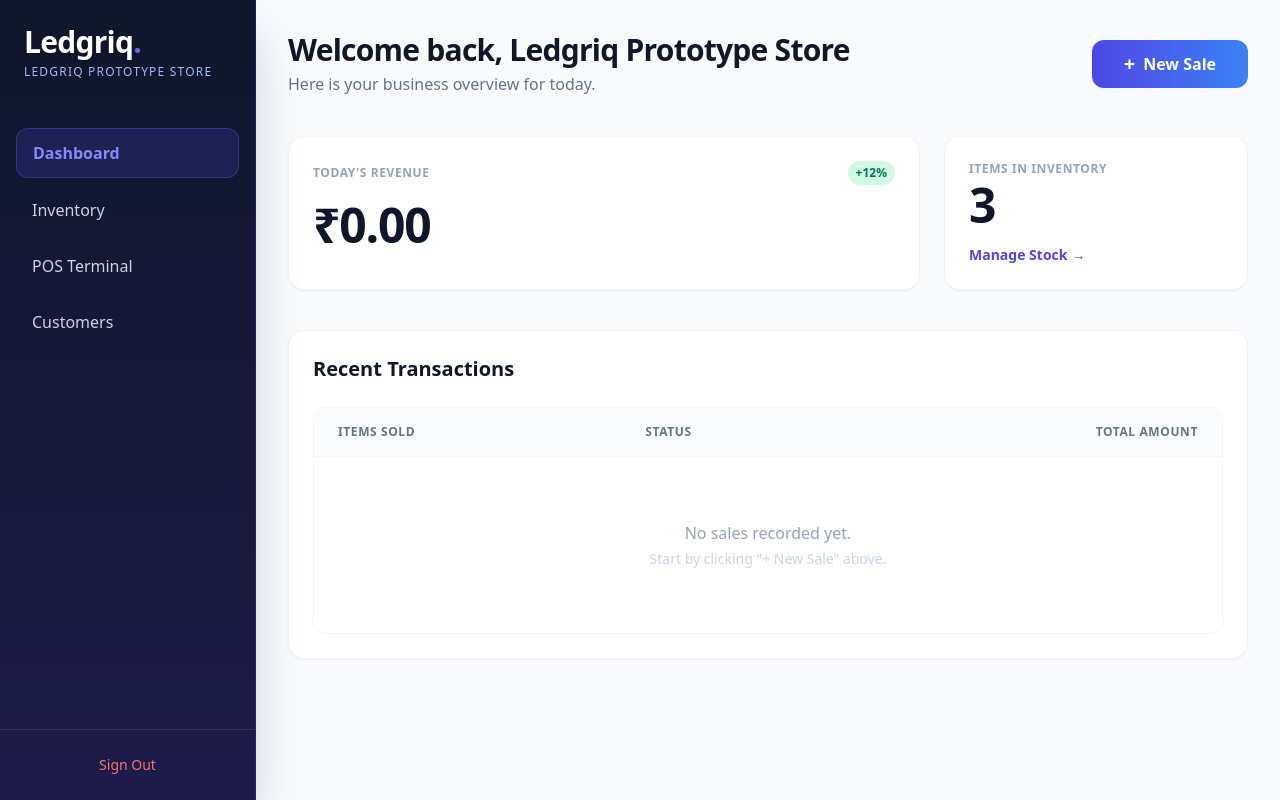
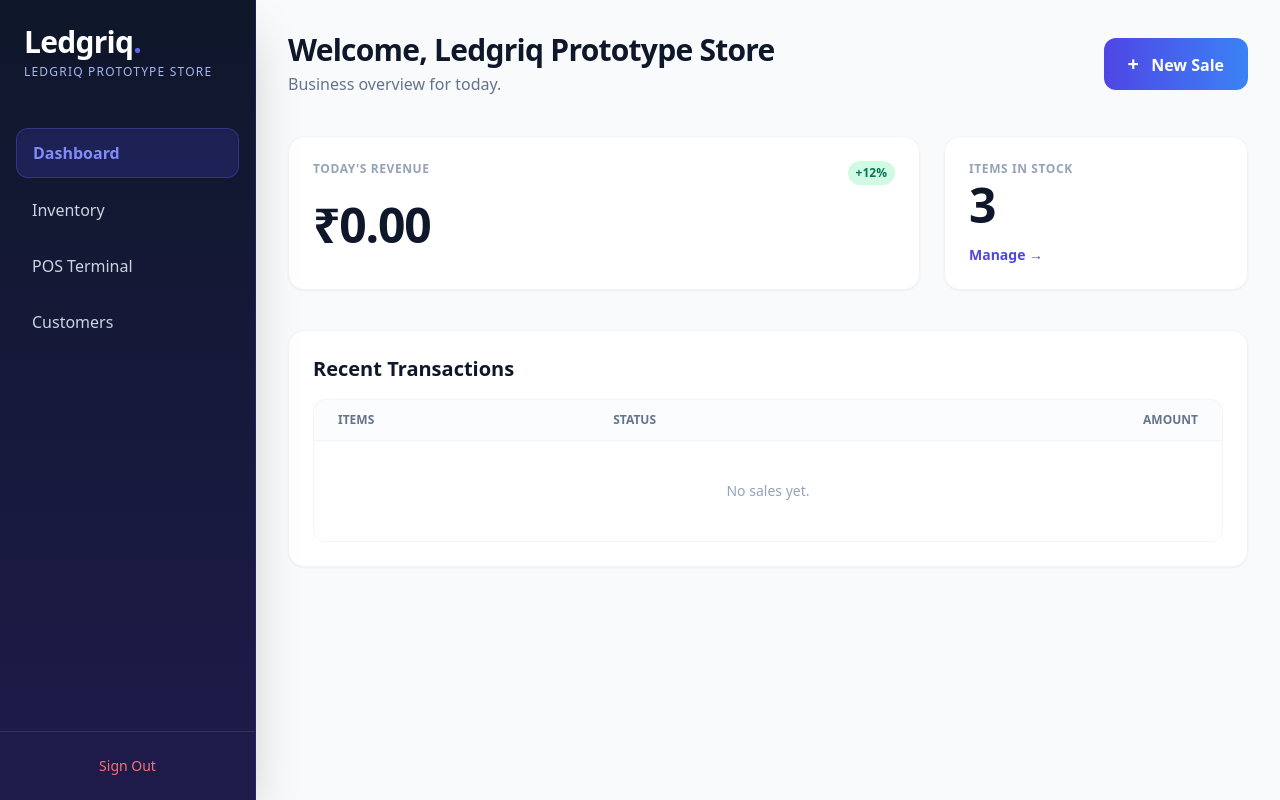
Before and after one commit to gourabsmp/ledgriq-pos, a Flask app: page /dashboard in a window 1280 px wide. Run offline with Flask 3, Linux system fonts and the light colour scheme; the visitor is signed in with stand-in values (Sample User, id 1); some libraries are stand-ins or nearby versions.

Commit message:
Update dashboard.html

```diff
--- a/templates/dashboard.html
+++ b/templates/dashboard.html
@@ -1,154 +1,78 @@
 <!DOCTYPE html>
 <html lang="en">
-
 <head>
     <meta charset="UTF-8">
     <meta name="viewport" content="width=device-width, initial-scale=1.0">
-	<title>Ledgriq Dashboard</title>
+    <title>Dashboard - Ledgriq</title>
     <script src="https://cdn.tailwindcss.com"></script>
-	<style>
-		/* Custom scrollbar for a cleaner look */
-		::-webkit-scrollbar {
-			width: 6px;
-			height: 6px;
-		}
+    <style>::-webkit-scrollbar { display: none; }</style>
+</head>
+<body class="bg-slate-50 flex h-screen font-sans text-slate-800 antialiased">
 
-		::-webkit-scrollbar-track {
-			background: transparent;
-		}
-
-		::-webkit-scrollbar-thumb {
-			background: #cbd5e1;
-			border-radius: 10px;
-		}
-
-		::-webkit-scrollbar-thumb:hover {
-			background: #94a3b8;
-		}
-	</style>
-</head>
-
-<body
-	class="bg-slate-50 flex h-screen font-sans text-slate-800 antialiased selection:bg-indigo-100 selection:text-indigo-900">
-
-	<aside
-		class="w-64 bg-gradient-to-b from-slate-900 to-indigo-950 text-slate-300 flex flex-col hidden md:flex shadow-2xl z-20 border-r border-indigo-900/50">
+    <aside class="w-64 bg-gradient-to-b from-slate-900 to-indigo-950 text-slate-300 hidden md:flex flex-col shadow-2xl z-20 border-r border-indigo-900/50">
         <div class="p-6">
-			<h1 class="text-3xl font-black tracking-tight text-white drop-shadow-md">Ledgriq<span
-					class="text-indigo-500">.</span></h1>
-			<p class="text-indigo-300 text-xs font-medium mt-1 uppercase tracking-widest truncate">{{
-				shop_name }}</p>
+            <h1 class="text-3xl font-black tracking-tight text-white drop-shadow-md">Ledgriq<span class="text-indigo-500">.</span></h1>
+            <p class="text-indigo-300 text-xs font-medium mt-1 uppercase tracking-widest truncate">{{ shop_name }}</p>
         </div>
         <nav class="flex-1 px-4 space-y-2 mt-6">
-			<a href="/dashboard"
-				class="block px-4 py-3 bg-indigo-600/20 text-indigo-400 border border-indigo-500/30 rounded-xl font-semibold shadow-inner transition-all">Dashboard</a>
-			<a href="/inventory"
-				class="block px-4 py-3 hover:bg-white/5 hover:text-white rounded-xl transition-all duration-200">Inventory</a>
-			<a href="/pos"
-				class="block px-4 py-3 hover:bg-white/5 hover:text-white rounded-xl transition-all duration-200">POS
-				Terminal</a>
-			<a href="/customers"
-				class="block px-4 py-3 hover:bg-white/5 hover:text-white rounded-xl transition-all duration-200">Customers</a>
+            <a href="/dashboard" class="block px-4 py-3 bg-indigo-600/20 text-indigo-400 border border-indigo-500/30 rounded-xl font-semibold shadow-inner transition-all">Dashboard</a>
+            <a href="/inventory" class="block px-4 py-3 hover:bg-white/5 hover:text-white rounded-xl transition-all">Inventory</a>
+            <a href="/pos" class="block px-4 py-3 hover:bg-white/5 hover:text-white rounded-xl transition-all">POS Terminal</a>
+            <a href="/customers" class="block px-4 py-3 hover:bg-white/5 hover:text-white rounded-xl transition-all">Customers</a>
         </nav>
         <div class="p-4 border-t border-white/10">
-			<a href="/logout"
-				class="block w-full text-center px-4 py-2 text-red-400 hover:text-white hover:bg-red-500/20 border border-transparent hover:border-red-500/50 rounded-xl font-medium transition-all duration-200 text-sm">Sign
-				Out</a>
+            <a href="/logout" class="block w-full text-center px-4 py-2 text-red-400 hover:text-white hover:bg-red-500/20 rounded-xl font-medium transition-all text-sm">Sign Out</a>
         </div>
     </aside>
 
-	<main class="flex-1 p-8 overflow-y-auto">
-		<header class="flex justify-between items-center mb-10">
+    <main class="flex-1 p-4 md:p-8 overflow-y-auto mb-20 md:mb-0">
+        <header class="flex flex-col md:flex-row justify-between items-start md:items-center mb-6 md:mb-10 gap-4">
             <div>
-				<h2 class="text-3xl font-extrabold text-slate-900 tracking-tight">Welcome back, {{
-					shop_name }}</h2>
-				<p class="text-slate-500 mt-1 font-medium">Here is your business overview for today.</p>
+                <h2 class="text-2xl md:text-3xl font-extrabold text-slate-900 tracking-tight">Welcome, {{ shop_name }}</h2>
+                <p class="text-slate-500 mt-1 text-sm md:text-base font-medium">Business overview for today.</p>
             </div>
-
-			<a href="/pos"
-				class="group relative inline-flex items-center justify-center px-8 py-3 font-bold text-white transition-all duration-200 bg-gradient-to-r from-indigo-600 to-blue-500 font-pj rounded-xl focus:outline-none focus:ring-2 focus:ring-offset-2 focus:ring-indigo-600 hover:scale-105 hover:shadow-lg hover:shadow-indigo-500/30 active:scale-95">
-				<span
-					class="mr-2 text-xl leading-none transition-transform group-hover:rotate-90">+</span>
-				New Sale
+            <a href="/pos" class="w-full md:w-auto text-center px-6 py-3 font-bold text-white transition-all duration-200 bg-gradient-to-r from-indigo-600 to-blue-500 rounded-xl hover:shadow-lg hover:shadow-indigo-500/30">
+                <span class="mr-2 text-xl">+</span> New Sale
             </a>
         </header>
 
-		<div class="grid grid-cols-1 md:grid-cols-3 gap-6">
-
-			<div
-				class="bg-white p-6 rounded-2xl shadow-sm border border-slate-100 md:col-span-2 hover:shadow-md transition-shadow duration-300">
-				<div class="flex items-center justify-between mb-4">
-					<h3 class="text-slate-400 text-xs font-bold uppercase tracking-wider">Today's
-						Revenue</h3>
-					<span
-						class="bg-emerald-100 text-emerald-700 text-xs font-bold px-2 py-1 rounded-full">+12%</span>
+        <div class="grid grid-cols-1 md:grid-cols-3 gap-4 md:gap-6">
+            <div class="bg-white p-5 md:p-6 rounded-2xl shadow-sm border border-slate-100 md:col-span-2">
+                <div class="flex justify-between mb-2 md:mb-4">
+                    <h3 class="text-slate-400 text-[10px] md:text-xs font-bold uppercase tracking-wider">Today's Revenue</h3>
+                    <span class="bg-emerald-100 text-emerald-700 text-[10px] md:text-xs font-bold px-2 py-1 rounded-full">+12%</span>
                 </div>
-				<p class="text-5xl font-black text-slate-900 tracking-tight">₹{{ "%.2f"|format(revenue)
-					}}</p>
+                <p class="text-4xl md:text-5xl font-black text-slate-900 tracking-tight">₹{{ "%.2f"|format(revenue) }}</p>
             </div>
 
-			<div
-				class="bg-white p-6 rounded-2xl shadow-sm border border-slate-100 hover:shadow-md transition-shadow duration-300 flex flex-col justify-between">
-				<h3 class="text-slate-400 text-xs font-bold uppercase tracking-wider mb-1">Items in
-					Inventory</h3>
-				<p class="text-5xl font-black text-slate-900 tracking-tight">{{ count }}</p>
-				<a href="/inventory"
-					class="text-sm text-indigo-600 hover:text-indigo-800 hover:underline mt-4 inline-block font-semibold flex items-center">
-					Manage Stock <span
-						class="ml-1 transition-transform group-hover:translate-x-1">→</span>
-				</a>
+            <div class="bg-white p-5 md:p-6 rounded-2xl shadow-sm border border-slate-100 flex flex-col justify-between">
+                <h3 class="text-slate-400 text-[10px] md:text-xs font-bold uppercase tracking-wider mb-1">Items in Stock</h3>
+                <p class="text-4xl md:text-5xl font-black text-slate-900 tracking-tight">{{ count }}</p>
+                <a href="/inventory" class="text-sm text-indigo-600 hover:text-indigo-800 font-semibold mt-4">Manage →</a>
             </div>
 
-			<div class="bg-white p-6 rounded-2xl shadow-sm border border-slate-100 md:col-span-3 mt-4">
-				<h3 class="text-xl font-bold text-slate-900 mb-6">Recent Transactions</h3>
-
-				<div class="overflow-hidden rounded-xl border border-slate-100">
+            <div class="bg-white p-4 md:p-6 rounded-2xl shadow-sm border border-slate-100 md:col-span-3 mt-2 md:mt-4">
+                <h3 class="text-lg md:text-xl font-bold text-slate-900 mb-4">Recent Transactions</h3>
+                <div class="overflow-x-auto rounded-xl border border-slate-100">
                     <table class="min-w-full divide-y divide-slate-100">
                         <thead class="bg-slate-50/50">
                             <tr>
-								<th
-									class="px-6 py-4 text-left text-xs font-bold text-slate-500 uppercase tracking-wider">
-									Items Sold</th>
-								<th
-									class="px-6 py-4 text-left text-xs font-bold text-slate-500 uppercase tracking-wider">
-									Status</th>
-								<th
-									class="px-6 py-4 text-right text-xs font-bold text-slate-500 uppercase tracking-wider">
-									Total Amount</th>
+                                <th class="px-4 md:px-6 py-3 text-left text-[10px] md:text-xs font-bold text-slate-500 uppercase">Items</th>
+                                <th class="px-4 md:px-6 py-3 text-left text-[10px] md:text-xs font-bold text-slate-500 uppercase">Status</th>
+                                <th class="px-4 md:px-6 py-3 text-right text-[10px] md:text-xs font-bold text-slate-500 uppercase">Amount</th>
                             </tr>
                         </thead>
                         <tbody class="bg-white divide-y divide-slate-50">
                             {% if sales %}
                                 {% for sale in sales %}
-							<tr class="hover:bg-slate-50/80 transition-colors duration-150">
-								<td
-									class="px-6 py-4 whitespace-nowrap text-sm font-medium text-slate-700">
-									{{ sale.items }} units</td>
-								<td class="px-6 py-4 whitespace-nowrap">
-									<span
-										class="inline-flex items-center px-2.5 py-0.5 rounded-full text-xs font-bold bg-emerald-100 text-emerald-800 border border-emerald-200">
-										<svg class="-ml-0.5 mr-1.5 h-2 w-2 text-emerald-500"
-											fill="currentColor"
-											viewBox="0 0 8 8">
-											<circle cx="4" cy="4" r="3" />
-										</svg>
-										PAID
-									</span>
-								</td>
-								<td
-									class="px-6 py-4 whitespace-nowrap text-sm text-right font-bold text-slate-900">
-									₹{{ "%.2f"|format(sale.total) }}</td>
+                                <tr class="hover:bg-slate-50/80">
+                                    <td class="px-4 md:px-6 py-3 text-xs md:text-sm font-medium text-slate-700">{{ sale.items }} units</td>
+                                    <td class="px-4 md:px-6 py-3"><span class="px-2 py-0.5 rounded-full text-[10px] md:text-xs font-bold bg-emerald-100 text-emerald-800">PAID</span></td>
+                                    <td class="px-4 md:px-6 py-3 text-xs md:text-sm text-right font-bold text-slate-900">₹{{ "%.2f"|format(sale.total) }}</td>
                                 </tr>
                                 {% endfor %}
                             {% else %}
-							<tr>
-								<td colspan="3" class="px-6 py-16 text-center">
-									<p class="text-slate-400 font-medium">No sales
-										recorded yet.</p>
-									<p class="text-slate-300 text-sm mt-1">Start by
-										clicking "+ New Sale" above.</p>
-								</td>
-							</tr>
+                                <tr><td colspan="3" class="px-4 py-10 text-center text-slate-400 font-medium text-sm">No sales yet.</td></tr>
                             {% endif %}
                         </tbody>
                     </table>
@@ -156,6 +80,15 @@
             </div>
         </div>
     </main>
+
+    <nav class="md:hidden fixed bottom-0 left-0 right-0 bg-white border-t border-slate-200 flex justify-around items-center pt-2 pb-5 px-2 shadow-[0_-10px_20px_rgba(0,0,0,0.05)] z-50">
+        <a href="/dashboard" class="flex flex-col items-center text-indigo-600"><span class="text-xl mb-0.5">📊</span><span class="text-[10px] font-bold">Dash</span></a>
+        <a href="/inventory" class="flex flex-col items-center text-slate-400 hover:text-indigo-600"><span class="text-xl mb-0.5">📦</span><span class="text-[10px] font-bold">Stock</span></a>
+        <a href="/pos" class="flex flex-col items-center relative -top-5">
+            <div class="bg-gradient-to-r from-indigo-600 to-blue-500 text-white h-14 w-14 flex items-center justify-center rounded-full shadow-lg shadow-indigo-500/40"><span class="text-2xl">💳</span></div>
+            <span class="text-[10px] font-bold mt-1 text-slate-600">Sell</span>
+        </a>
+        <a href="/customers" class="flex flex-col items-center text-slate-400 hover:text-indigo-600"><span class="text-xl mb-0.5">👥</span><span class="text-[10px] font-bold">Clients</span></a>
+    </nav>
 </body>
-
 </html>
```
Lines whose indentation alone changed are shown as unchanged.
